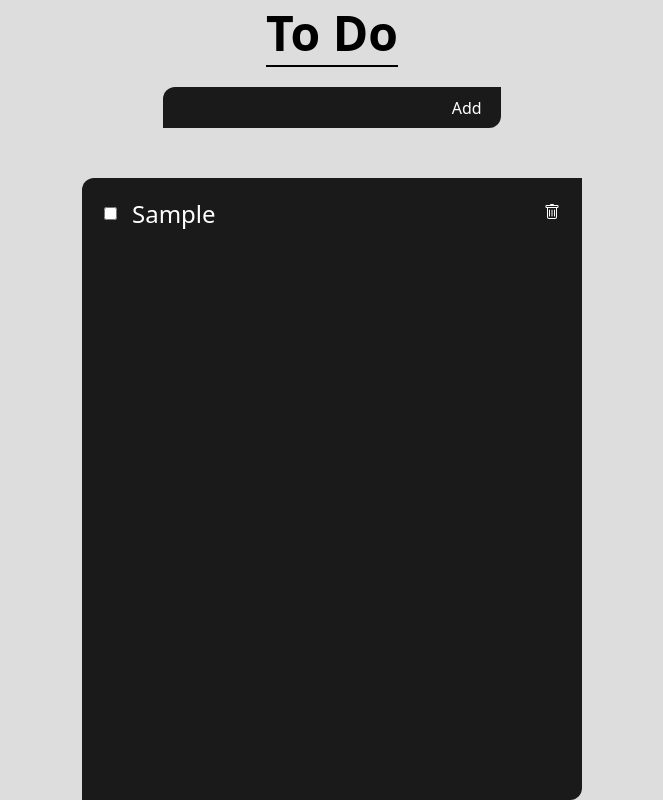
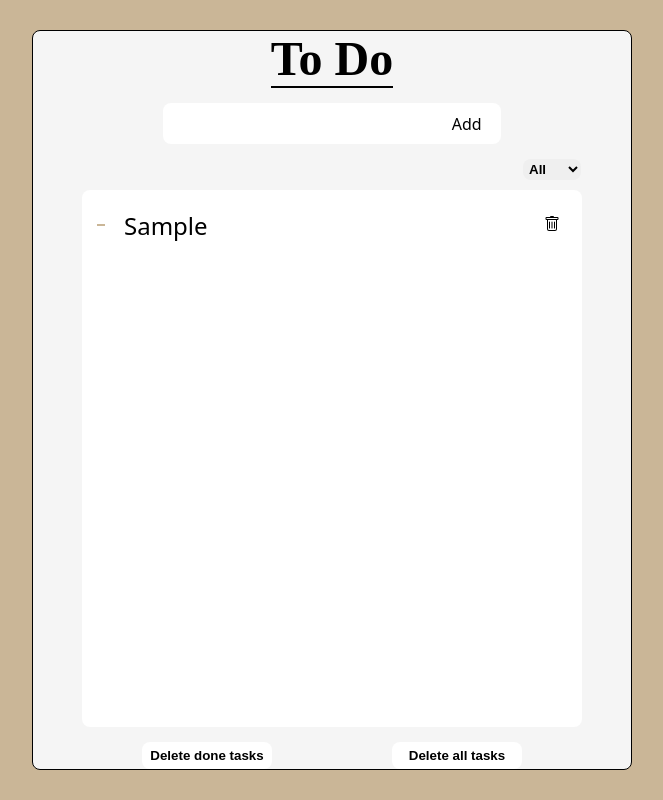
Before and after one commit to MaxiRinaldi22/Todo-List, a React (Vite) app: page / in a window 1280 px wide. Both pictures are taken after typing "Sample" into the empty fields and a click on the button "Add". Shown: the whole page, without its empty margins (308-971 px from the left). Built offline with nearby package versions, Linux system fonts and the light colour scheme.

Commit message:
Add better styles

```diff
--- a/src/App.css
+++ b/src/App.css
@@ -1,56 +1,100 @@
 main {
   width: 100%;
   height: 100vh;
+  padding: 30px;
 
   display: flex;
   flex-direction: column;
   align-items: center;
 }
 
+.container-main {
+  width: 600px;
+  height: 100%;
+
+  display: flex;
+  flex-direction: column;
+  justify-content: center;
+  align-items: center;
+
+  background-color: whitesmoke;
+  border-radius: 8px;
+  border: 1.9px solid;
+}
+
 .title {
   font-size: 3rem;
+  font-family: "Times New Roman";
+
+  color: black;
+
   border-bottom: 2px solid;
-  margin-bottom: 20px;
+  margin-bottom: 15px;
 }
 
 .container-add {
-  margin-bottom: 50px;
+  margin-bottom: 15px;
 }
 
 .input-add {
-  border-radius: 12px 0 0;
-  border: none;
   padding: 0.6em 1.2em;
   font-size: 1em;
   font-weight: 500;
   font-family: inherit;
-  background-color: #1a1a1a;
-  color: white;
+
+  border-radius: 8px 0 0 8px;
+  border: none;
+
+  background-color: white;
+  color: black;
 }
 
 .btn-add {
-  border-radius: 0 0 12px;
-  border: none;
-  padding: 0.6em 1.2em;
   font-size: 1em;
   font-weight: 500;
   font-family: inherit;
-  background-color: #1a1a1a;
-  color: white;
+
+  border-radius: 0 8px 8px 0;
+  border: none;
+
+  padding: 0.6em 1.2em;
+  background-color: white;
+  color: black;
+  cursor: pointer;
+}
+
+.container-select {
+  width: 100%;
+
+  display: flex;
+  align-items: center;
+  justify-content: flex-end;
+
+  padding-right: 50px;
+  margin-bottom: 10px;
+}
+
+select {
+  border: none;
+  padding: 2px;
+  font-weight: bold;
+  border-radius: 8px;
   cursor: pointer;
 }
 
 .tasks {
   width: 500px;
-  height: 650px;
+  height: 600px;
   padding: 10px;
+
   display: flex;
   justify-content: space-between;
 
   font-weight: 300;
   font-size: 1.5rem;
-  background-color: #1a1a1a;
-  border-radius: 12px 0;
+  background-color: white;
+  border-radius: 8px;
+  margin-bottom: 15px;
 }
 
 .task {
@@ -59,23 +103,55 @@ main {
 
   display: flex;
   justify-content: space-between;
+
   padding: 0 12px;
 }
 .task-title {
+  width: 100px;
+
   display: flex;
   align-items: center;
   justify-content: flex-start;
-  width: 100px;
 }
 
 .btn-trash {
-  color: white;
+  color: black;
   background-color: transparent;
 
   cursor: pointer;
   border: none;
 }
+
 p {
   padding: 15px;
   color: white;
 }
+
+.container-delete {
+  width: 500px;
+
+  display: flex;
+  align-items: center;
+  justify-content: space-around;
+}
+
+.container-delete > button {
+  padding: 6px;
+  width: 130px;
+
+  font-weight: bold;
+
+  background: white;
+  color: black;
+
+  border: none;
+  border-radius: 8px;
+  cursor: pointer;
+
+  transition: .5s ease-in-out;
+}
+
+.container-delete > button:hover {
+  background-color: rgb(218, 217, 217);
+
+}
--- a/src/App.jsx
+++ b/src/App.jsx
@@ -1,13 +1,13 @@
-
 import { TodosWrapper } from "./components/TodosWrapper";
 import "./App.css";
 
 function App() {
-
   return (
     <main>
-      <h1 className="title">To Do</h1>
-      <TodosWrapper />
+      <section className="container-main">
+        <h1 className="title">To Do</h1>
+        <TodosWrapper />
+      </section>
     </main>
   );
 }
--- /dev/null
+++ b/src/components/Task.css
@@ -0,0 +1,202 @@
+
+#checklist {
+  --background: none;
+  --text: black;
+  --check: #CAB697;
+  --disabled: #c3c8de;
+  background: var(--background);
+  width: var(--width);
+  height: var(--height);
+  border-radius: var(--border-radius);
+  position: relative;
+}
+
+#checklist label {
+  color: var(--text);
+  position: relative;
+  cursor: pointer;
+  display: grid;
+  align-items: center;
+  width: 500px;
+  transition: color 0.3s ease;
+  margin-right: 20px;
+
+  font-weight: 400;
+}
+
+#checklist label::before,
+#checklist label::after {
+  content: "";
+  position: absolute;
+}
+
+#checklist label::before {
+  height: 2px;
+  width: 8px;
+  left: -27px;
+  background: var(--check);
+  transition: background 0.3s ease;
+}
+
+#checklist label:after {
+  height: 4px;
+  width: 4px;
+  top: 8px;
+  left: -25px;
+  border-radius: 50%;
+}
+
+#checklist input[type="checkbox"] {
+  -webkit-appearance: none;
+  -moz-appearance: none;
+  position: relative;
+  height: 15px;
+  width: 15px;
+  outline: none;
+  border: 0;
+  margin: 0 15px 0 0;
+  cursor: pointer;
+  background: var(--background);
+  display: grid;
+  align-items: center;
+  margin-right: 20px;
+}
+
+#checklist input[type="checkbox"]::before,
+#checklist input[type="checkbox"]::after {
+  content: "";
+  position: absolute;
+  height: 3px;
+  top: auto;
+  background: var(--check);
+  border-radius: 3px;
+}
+
+#checklist input[type="checkbox"]::before {
+  width: 0px;
+  right: 60%;
+  transform-origin: right bottom;
+}
+
+#checklist input[type="checkbox"]::after {
+  width: 0px;
+  left: 40%;
+  transform-origin: left bottom;
+}
+
+#checklist input[type="checkbox"]:checked::before {
+  animation: check-01 0.4s ease forwards;
+}
+
+#checklist input[type="checkbox"]:checked::after {
+  animation: check-02 0.4s ease forwards;
+}
+
+#checklist input[type="checkbox"]:checked + label {
+  color: var(--disabled);
+  animation: move 0.3s ease 0.1s forwards;
+}
+
+#checklist input[type="checkbox"]:checked + label::before {
+  background: var(--disabled);
+  animation: slice 0.4s ease forwards;
+}
+
+#checklist input[type="checkbox"]:checked + label::after {
+  animation: firework 0.5s ease forwards 0.1s;
+}
+
+@keyframes move {
+  50% {
+    padding-left: 8px;
+    padding-right: 0px;
+  }
+
+  100% {
+    padding-right: 4px;
+  }
+}
+
+@keyframes slice {
+  60% {
+    width: 100%;
+    left: 4px;
+  }
+
+  100% {
+    width: 100%;
+    left: -2px;
+    padding-left: 0;
+  }
+}
+
+@keyframes check-01 {
+  0% {
+    width: 6px;
+    top: auto;
+    transform: rotate(0);
+  }
+
+  50% {
+    width: 0px;
+    top: auto;
+    transform: rotate(0);
+  }
+
+  51% {
+    width: 0px;
+    top: 10px;
+    transform: rotate(45deg);
+  }
+
+  100% {
+    width: 8px;
+    top: 8px;
+    transform: rotate(45deg);
+  }
+}
+
+@keyframes check-02 {
+  0% {
+    width: 6px;
+    top: auto;
+    transform: rotate(0);
+  }
+
+  50% {
+    width: 0px;
+    top: auto;
+    transform: rotate(0);
+  }
+
+  51% {
+    width: 0px;
+    top: 10px;
+    transform: rotate(-45deg);
+  }
+
+  100% {
+    width: 15px;
+    top: 8px;
+    transform: rotate(-45deg);
+  }
+}
+
+@keyframes firework {
+  0% {
+    opacity: 1;
+    box-shadow: 0 0 0 -2px #CAB697, 0 0 0 -2px #CAB697, 0 0 0 -2px #CAB697,
+      0 0 0 -2px #CAB697, 0 0 0 -2px #CAB697, 0 0 0 -2px #CAB697;
+  }
+
+  30% {
+    opacity: 1;
+  }
+
+  100% {
+    opacity: 0;
+    box-shadow: 0 -15px 0 0px #CAB697, 14px -8px 0 0px #CAB697,
+      14px 8px 0 0px #CAB697, 0 15px 0 0px #CAB697, -14px 8px 0 0px #CAB697,
+      -14px -8px 0 0px #CAB697;
+  }
+}
--- a/src/components/TaskContainer.jsx
+++ b/src/components/TaskContainer.jsx
@@ -1,31 +1,19 @@
-import { useState } from "react";
 import { TrashIcon } from "../components/Icons";
+import "../components/Task.css";
 
 function TaskItem({ task, index, handleDelete }) {
-  const [checkboxValue, setCheckboxValue] = useState(false);
-
-  const handelChange = () => {
-    setCheckboxValue(!checkboxValue);
-  };
-
   return (
+    <div id="checklist">
       <li key={index} className="task">
         <div className="task-title">
-        <input type="checkbox" value={checkboxValue} onChange={handelChange} />
-        <p
-          style={
-            checkboxValue
-              ? { textDecoration: "line-through" }
-              : { textDecoration: "none" }
-          }
-        >
-          {task}
-        </p>
+          <input value={index} id={index} type="checkbox" />
+          <label htmlFor={index}>{task}</label>
         </div>
         <button onClick={() => handleDelete(index)} className="btn-trash">
           <TrashIcon />
         </button>
       </li>
+    </div>
   );
 }
 
--- a/src/components/TodosWrapper.jsx
+++ b/src/components/TodosWrapper.jsx
@@ -11,7 +11,7 @@ export function TodosWrapper() {
   };
 
   const handleSubmit = () => {
-    if (value.trim() && todos.length <= 9) {
+    if (value.trim() && todos.length <= 10) {
       setTodos([...todos, value.trim()]);
       setValue("");
     }
@@ -21,9 +21,9 @@ export function TodosWrapper() {
     setTodos(todos.filter((_, i) => i !== index));
   };
 
-  // const handleRemoveAll = () => {
-  //   setTodos([])
-  // }
+  const handleRemoveAll = () => {
+    setTodos([]);
+  };
 
   return (
     <>
@@ -33,9 +33,20 @@ export function TodosWrapper() {
         value={value}
       />
 
+      <section className="container-select">
+        <select>
+          <option value="all">All</option>
+          <option value="done">Done</option>
+          <option value="todo">Todo</option>
+        </select>
+      </section>
+
       <TaskContainer todos={todos} handleDelete={handleDelete} />
 
-      {/*<button onClick={handleRemoveAll}>Remove all</button>*/}
+      <section className="container-delete">
+        <button>Delete done tasks</button>
+        <button onClick={handleRemoveAll}>Delete all tasks</button>
+      </section>
     </>
   );
 }
--- a/src/index.css
+++ b/src/index.css
@@ -6,8 +6,7 @@
 
 body {
   font-family: system-ui;
-  background-color: #ddd;
-
+  background-color: #CAB697;
 }
 
 ul {
```
Also changed, not shown: 1 other file (tests, documents, lock files or other folders). Lines whose indentation alone changed are shown as unchanged.
